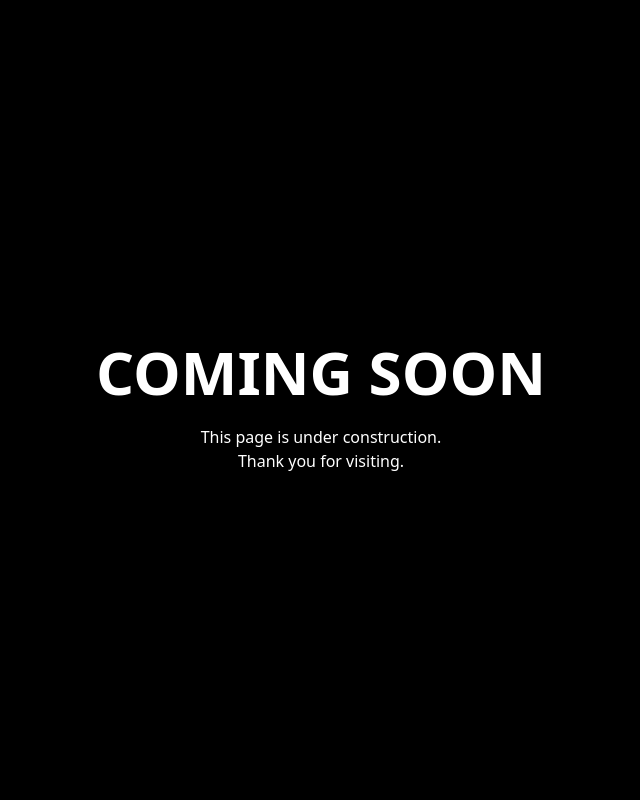
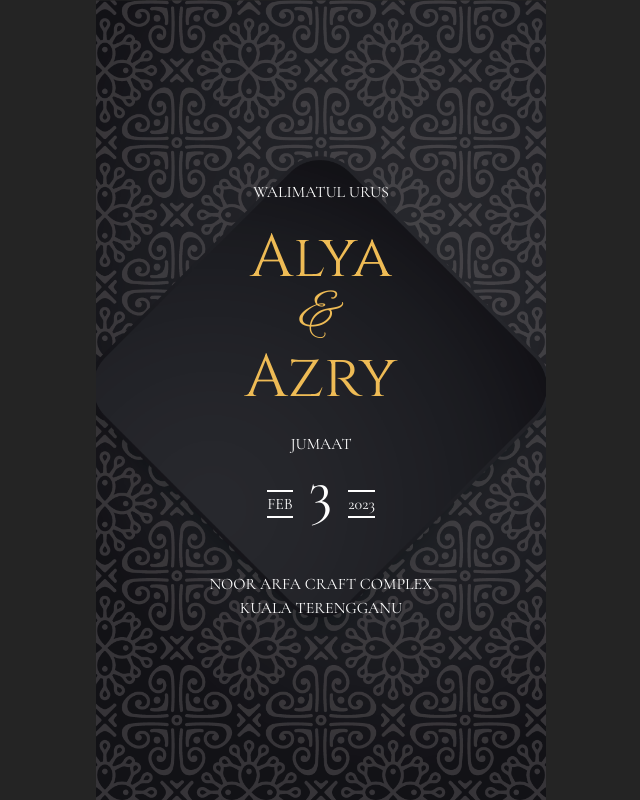
Before and after one commit to alyayusof/walimatul-urus, a Vue app: page / in a window 1280 px wide. Shown: the whole page, without its empty margins (319-959 px from the left). Built offline with nearby package versions, Linux system fonts and the light colour scheme.

Commit message:
Add Main Section

```diff
--- a/index.html
+++ b/index.html
@@ -5,6 +5,11 @@
     <link rel="icon" type="image/svg+xml" href="/vite.svg" />
     <meta name="viewport" content="width=device-width, initial-scale=1.0" />
     <title>Walimatul Urus - Alya & Azry</title>
+
+    <!-- Google Fonts -->
+    <link rel="preconnect" href="https://fonts.googleapis.com">
+    <link rel="preconnect" href="https://fonts.gstatic.com" crossorigin>
+    <link href="https://fonts.googleapis.com/css2?family=Alex+Brush&family=Cinzel:wght@400;500;600;700;800;900&family=Cormorant+Garamond:ital,wght@0,300;0,400;0,500;0,600;0,700;1,300;1,400;1,500;1,600;1,700&display=swap" rel="stylesheet">
   </head>
   <body>
     <div id="app"></div>
--- a/src/App.vue
+++ b/src/App.vue
@@ -1,19 +1,43 @@
 <template>
 
-  <div class="flex flex-col w-full h-full min-h-screen">
+  <!-- <div class="flex flex-col w-full h-full min-h-screen">
     <div class="flex-1 w-full h-full flex flex-wrap items-center justify-center bg-black">
         <div class="space-y-2 text-white text-center">
             <div class="text-h3 md:text-h1 font-black uppercase">Coming Soon</div>
             <div>This page is under construction. <br/> Thank you for visiting.</div>
         </div>
     </div>
+  </div> -->
+
+  <div class="min-h-screen h-full w-full bg-dark font-garamond">
+    <div class="w-full md:w-container mx-auto">
+
+      <!-- Main Section -->
+      <div class="bg-local bg-no-repeat bg-center h-screen w-full bg-cover" :style="mainBg">
+        <div class="flex flex-wrap w-full h-full items-center justify-center">
+          <div class="flex flex-col items-center text-center text-white space-y-1.5">
+            <div class="uppercase">Walimatul Urus</div>
+            <div class="text-h1 text-gold font-cinzel space-y-0">
+              <div>Alya</div>
+              <div class="font-alex">&</div>
+              <div>Azry</div>
+            </div>
+            <div class="space-y-0.25">
+              <div class="uppercase">Jumaat</div>
+              <div class="flex items-center justify-center space-x-1">
+                <div class="border-y-2 border-white">FEB</div>
+                <div class="text-h1 pb-1.75">3</div>
+                <div class="border-y-2 border-white">2023</div>
+              </div>
+            </div>
+            <div class="uppercase">Noor Arfa Craft Complex<br>Kuala Terengganu</div>
+          </div>
+        </div>
+      </div>
+
+      <!-- Next section -->
+    </div>
   </div>
-
-  <!-- <div class="min-h-screen h-full w-full bg-white">
-    <div class="w-full md:w-96 mx-auto">
-      <div class="bg-local bg-no-repeat bg-center h-screen w-full bg-cover" :style="mainBg"></div>
-    </div>
-  </div> -->
 
 </template>
 
--- a/tailwind.config.cjs
+++ b/tailwind.config.cjs
@@ -1,21 +1,62 @@
 /** @type {import('tailwindcss').Config} */
+
+const colors = require('tailwindcss/colors');
+
 module.exports = {
   content: [
     "./index.html",
     "./src/**/*.{vue,js,ts,jsx,tsx}",
   ],
   theme: {
+    colors: {
+      transparent: 'transparent',
+      current: 'currentColor',
+      black: colors.black,
+      white: colors.white,
+      dark: '#242424',
+      gold: '#EEBB55',
+    },
     fontSize: {
-      xs: "0.75rem",
-      sm: "0.875rem",
-      base: "1rem",
-      lg: "1.25rem",
-      xl: "1.5rem",
-      "h1": "3.75rem",
-      "h2": "2rem",
-      "h3": "1.75rem",
+      xs: ["0.75rem", "0.75rem"],
+      sm: ["0.875rem", "0.875rem"],
+      base: ["1rem", "1rem"],
+      lg: ["1.25rem", "1.25rem"],
+      xl: ["1.5rem", "1.5rem"],
+      "h1": ["3.75rem", "3.75rem"],
+      "h2": ["2rem", "2rem"],
+      "h3": ["1.75rem", "1.75rem"],
     },
-    extend: {},
+    width: {
+      0: 0,
+      "container": "450px",
+      auto: "auto",
+      full: "100%",
+      screen: "100vw",
+    },
+    height: {
+      0: 0,
+      auto: "auto",
+      full: "100%",
+      screen: "100vh",
+    },
+    spacing: {
+      0: "0",
+      0.25: "0.25rem",
+      0.5: "0.5rem",
+      0.75: "0.75rem",
+      1: "1rem",
+      1.5: "1.5rem",
+      1.75: "1.75rem",
+      2: "2rem",
+      3: "3rem",
+    },
+    extend: {
+      fontFamily: {
+        'cinzel': ['"Cinzel"', 'serif'],
+        'alex': ['"Alex Brush"', 'cursive'],
+        'garamond': ['"Cormorant Garamond"', 'serif'],
+      },
+    },
   },
   plugins: [],
 }
```
